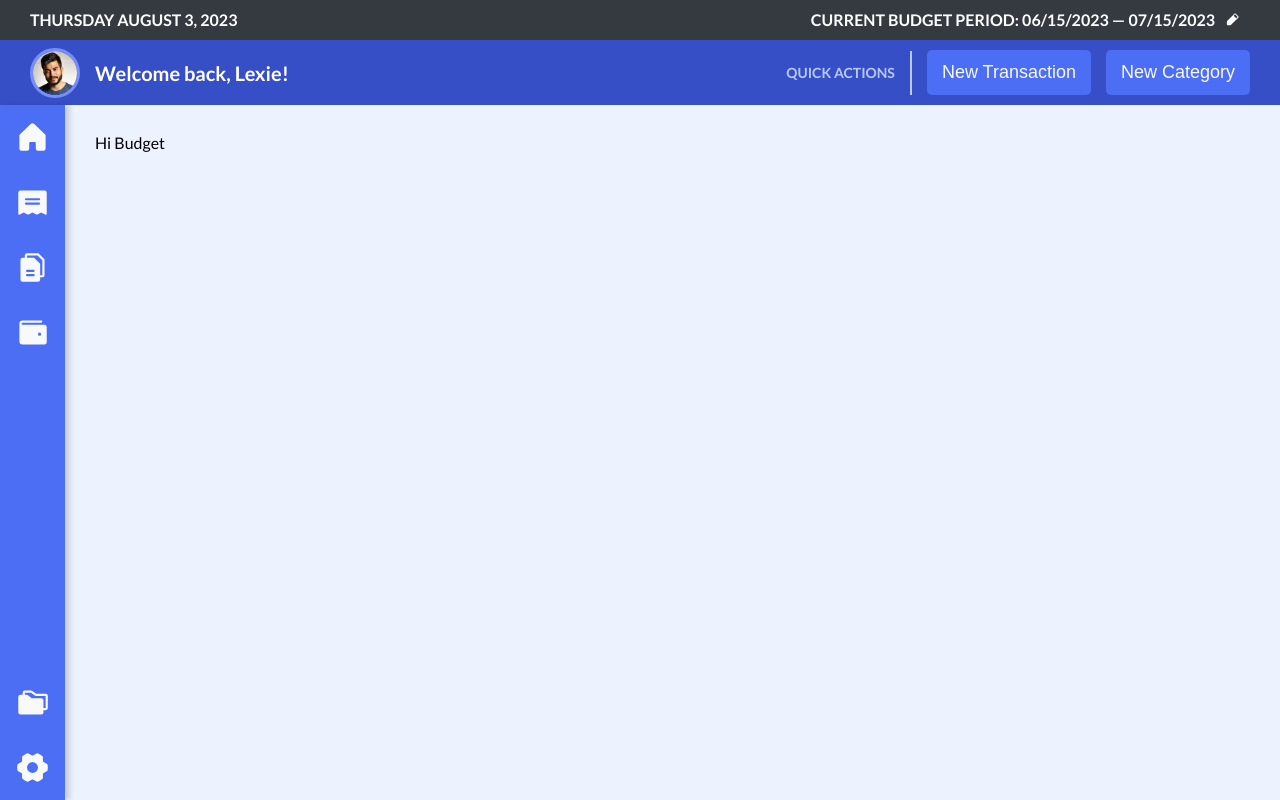
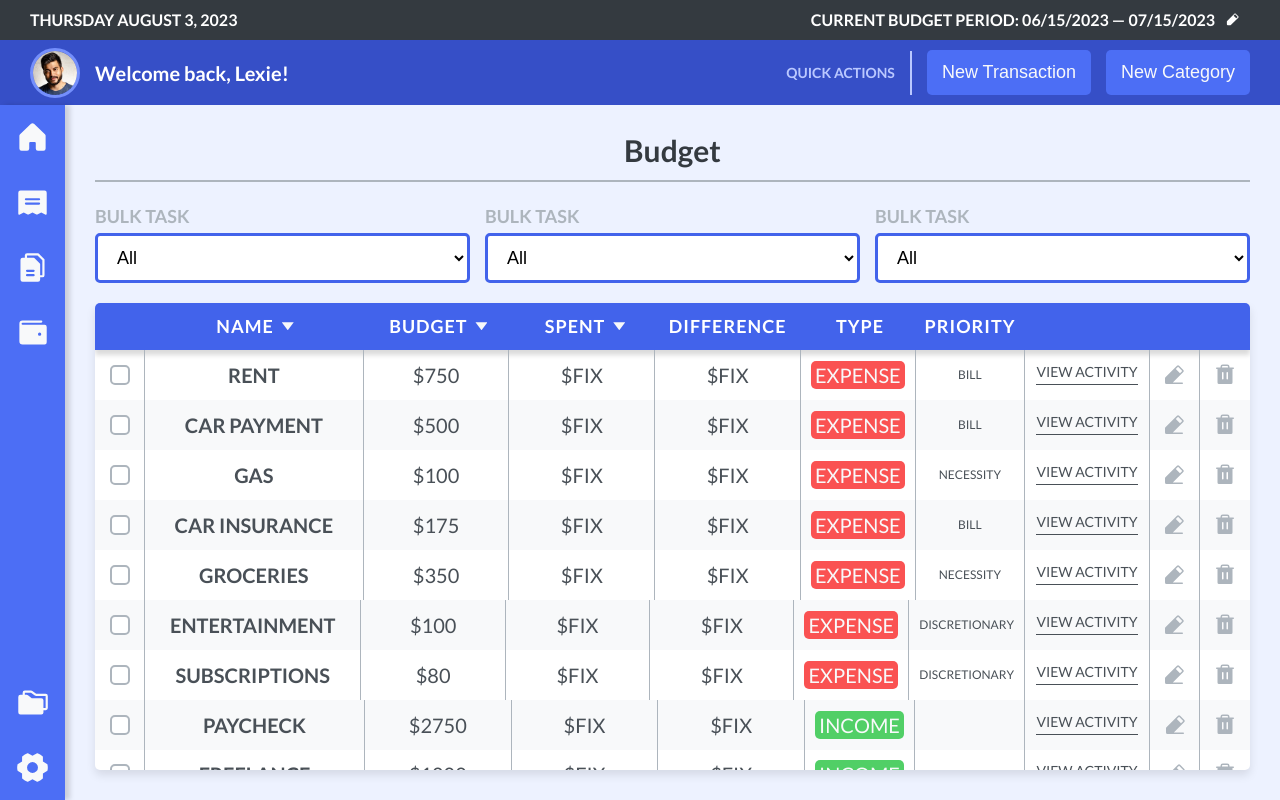
Before and after one commit to noah-d-whitney/budgetsmith-react-v1.0, a React (Create React App) app: page /budget in a window 1280 px wide. Built offline with nearby package versions, Linux system fonts and the light colour scheme.

Commit message:
FullBudgetTable and data selection logic

```diff
--- a/src/App.js
+++ b/src/App.js
@@ -6,10 +6,22 @@ import { Navbar } from "./components/Navbar";
 import { Routes, Route } from "react-router-dom";
 import { HomePage } from "./components/HomePage";
 import { BudgetPage } from "./components/BudgetPage";
+import { Category } from "./dataClasses";
 
 function App() {
   const [firstName, setFirstName] = useState("Lexie");
   const [startingBalance, setStartingBalance] = useState(1000);
+  const [categories, setCategories] = useState([
+    new Category("rent", "expense", 750, "bill"),
+    new Category("car payment", "expense", 500, "bill"),
+    new Category("gas", "expense", 100, "necessity"),
+    new Category("car insurance", "expense", 175, "bill"),
+    new Category("groceries", "expense", 350, "necessity"),
+    new Category("entertainment", "expense", 100, "discretionary"),
+    new Category("subscriptions", "expense", 80, "discretionary"),
+    new Category("paycheck", "income", 2750),
+    new Category("freelance", "income", 1000),
+  ]);
 
   class ActionBarAction {
     constructor(action, onClick) {
@@ -39,8 +51,12 @@ function App() {
           <Navbar />
 
           <Routes>
-            <Route exact path="/" Component={HomePage} />
-            <Route exact path="/budget" Component={BudgetPage} />
+            <Route exact path="/" element={<HomePage />} />
+            <Route
+              exact
+              path="/budget"
+              element={<BudgetPage categories={categories} />}
+            />
           </Routes>
         </div>
       </main>
--- a/src/components/BudgetPage.js
+++ b/src/components/BudgetPage.js
@@ -1,3 +1,12 @@
-export function BudgetPage() {
-  return <div className="container--view page__budget">Hi Budget</div>;
+import { FullBudgetTable } from "./FullBudgetTable";
+import { TableTaskBar } from "./TableTaskBar";
+
+export function BudgetPage({ categories }) {
+  return (
+    <div className="container--view page__budget">
+      <h1 className="page-title">Budget</h1>
+      <TableTaskBar />
+      <FullBudgetTable categories={categories} />
+    </div>
+  );
 }
--- /dev/null
+++ b/src/components/Dropdown.js
@@ -0,0 +1,15 @@
+import { useState } from "react";
+
+export function Dropdown({ options }) {
+  const [selected, setSelected] = useState();
+
+  return (
+    <select name="" id="" className="dropdown">
+      {options.map((option) => (
+        <option key={crypto.randomUUID()} value={option}>
+          {option}
+        </option>
+      ))}
+    </select>
+  );
+}
--- /dev/null
+++ b/src/components/FullBudgetTable.js
@@ -0,0 +1,70 @@
+import { useState } from "react";
+import { FullBudgetTableRow } from "./FullBudgetTableRow";
+
+export function FullBudgetTable({ categories }) {
+  const [selectedIDs, setSelectedIDs] = useState([]);
+  const [sorted, setSorted] = useState(null);
+
+  function toggleSelectedID(id) {
+    setSelectedIDs((selected) =>
+      selected.includes(id)
+        ? selected.filter((item) => item !== id)
+        : [...selected, id]
+    );
+  }
+
+  function deselectAll() {
+    setSelectedIDs([]);
+  }
+
+  console.log(selectedIDs);
+  return (
+    <div className="fullpage-table fullpage-table--categories">
+      <div className="fullpage-table__row fullpage-table__row--header">
+        <div className="fullpage-table__cell--heading">
+          {selectedIDs.length > 0 ? (
+            <div
+              onClick={deselectAll}
+              className="checkbox checkbox--table checkbox--table--bulk"
+            >
+              <div className="checkbox--table--bulk__icon"></div>
+            </div>
+          ) : null}
+        </div>
+        <div className="fullpage-table__cell--heading">
+          <span>name</span>
+          <div
+            onClick={() => setSorted("name")}
+            className="fullpage-table__cell--heading__sort-icon"
+          ></div>
+        </div>
+        <div className="fullpage-table__cell--heading">
+          <span>budget</span>
+          <div className="fullpage-table__cell--heading__sort-icon"></div>
+        </div>
+        <div className="fullpage-table__cell--heading">
+          <span>spent</span>
+          <div className="fullpage-table__cell--heading__sort-icon"></div>
+        </div>
+        <div className="fullpage-table__cell--heading">
+          <span>difference</span>
+        </div>
+        <div className="fullpage-table__cell--heading">type</div>
+        <div className="fullpage-table__cell--heading">priority</div>
+        <div className="fullpage-table__cell--heading"></div>
+        <div className="fullpage-table__cell--heading"></div>
+        <div className="fullpage-table__cell--heading"></div>
+      </div>
+      <div id="budget-table-body" className="fullpage-table__body">
+        {categories.map((cat) => (
+          <FullBudgetTableRow
+            data={cat}
+            setSelected={toggleSelectedID}
+            selectedIDs={selectedIDs}
+            key={cat.id}
+          />
+        ))}
+      </div>
+    </div>
+  );
+}
--- /dev/null
+++ b/src/components/FullBudgetTableRow.js
@@ -0,0 +1,64 @@
+import { TableCheckbox } from "./TableCheckbox";
+
+export function FullBudgetTableRow({ setSelected, selectedIDs, data }) {
+  return (
+    <div className="fullpage-table__row fullpage-table__row--body">
+      <div className="fullpage-table__cell--body value--checkbox">
+        <TableCheckbox
+          setSelected={() => setSelected(data.id)}
+          selected={selectedIDs.includes(data.id) ? true : false}
+        />
+      </div>
+
+      <div className="fullpage-table__cell--body value--category">
+        {data.name}
+      </div>
+
+      <div className="fullpage-table__cell--body value--budget">
+        ${Math.abs(data.budget)}
+      </div>
+
+      <div className="fullpage-table__cell--body value--spent">$FIX</div>
+      <div className="fullpage-table__cell--body value--difference">$FIX</div>
+
+      <div className="fullpage-table__cell--body value--type">
+        <div
+          className={`fullpage-table__type-card ${
+            data.type === "expense" ? "bg-red" : "bg-green"
+          }`}
+        >
+          {data.type}
+        </div>
+      </div>
+
+      <div className="fullpage-table__cell--body value--tag">
+        <div>{data.tag}</div>
+      </div>
+
+      <div className="fullpage-table__cell--body value--view-activity">
+        <a className="fullpage-table__view-activity" href="">
+          View activity
+        </a>
+      </div>
+
+      <div className="fullpage-table__cell--body value--edit">
+        <svg
+          className="fullpage-table__edit-icon"
+          xmlns="http://www.w3.org/2000/svg"
+          viewBox="0 0 256 256"
+        >
+          <path d="M227.32,73.37,182.63,28.69a16,16,0,0,0-22.63,0L36.69,152A15.86,15.86,0,0,0,32,163.31V208a16,16,0,0,0,16,16H216a8,8,0,0,0,0-16H115.32l112-112A16,16,0,0,0,227.32,73.37ZM192,108.69,147.32,64l24-24L216,84.69Z"></path>
+        </svg>
+      </div>
+      <div className="fullpage-table__cell--body value--delete">
+        <svg
+          className="fullpage-table__delete-icon"
+          xmlns="http://www.w3.org/2000/svg"
+          viewBox="0 0 256 256"
+        >
+          <path d="M216,48H176V40a24,24,0,0,0-24-24H104A24,24,0,0,0,80,40v8H40a8,8,0,0,0,0,16h8V208a16,16,0,0,0,16,16H192a16,16,0,0,0,16-16V64h8a8,8,0,0,0,0-16ZM112,168a8,8,0,0,1-16,0V104a8,8,0,0,1,16,0Zm48,0a8,8,0,0,1-16,0V104a8,8,0,0,1,16,0Zm0-120H96V40a8,8,0,0,1,8-8h48a8,8,0,0,1,8,8Z"></path>
+        </svg>
+      </div>
+    </div>
+  );
+}
--- /dev/null
+++ b/src/components/TableCheckbox.js
@@ -0,0 +1,16 @@
+export function TableCheckbox({ setSelected, selected }) {
+  return (
+    <div
+      onClick={setSelected}
+      className={`checkbox checkbox--table ${selected ? "filled" : null}`}
+    >
+      <svg
+        className="checkbox__icon"
+        xmlns="http://www.w3.org/2000/svg"
+        viewBox="0 0 256 256"
+      >
+        <path d="M243.33,90.91,114.92,219.31a16,16,0,0,1-22.63,0l-71.62-72a16,16,0,0,1,0-22.61l24-24a16,16,0,0,1,22.57-.06l36.64,35.27.11.11h0l92.73-91.37a16,16,0,0,1,22.58,0l24,23.56A16,16,0,0,1,243.33,90.91Z"></path>
+      </svg>
+    </div>
+  );
+}
--- /dev/null
+++ b/src/components/TableTaskBar.js
@@ -0,0 +1,20 @@
+import { Dropdown } from "./Dropdown";
+
+export function TableTaskBar() {
+  return (
+    <div className="taskbar margin-small">
+      <div class="taskbar-itemcontainer">
+        <label class="label label--action">Bulk Task</label>
+        <Dropdown options={["All", "Income", "Expenses"]} />
+      </div>
+      <div class="taskbar-itemcontainer">
+        <label class="label label--action">Bulk Task</label>
+        <Dropdown options={["All", "Income", "Expenses"]} />
+      </div>
+      <div class="taskbar-itemcontainer">
+        <label class="label label--action">Bulk Task</label>
+        <Dropdown options={["All", "Income", "Expenses"]} />
+      </div>
+    </div>
+  );
+}
--- a/src/css/style.css
+++ b/src/css/style.css
@@ -873,6 +873,7 @@ td {
   display: flex;
   align-items: center;
   justify-content: space-between;
+  font-size: 1.8rem;
 }
 .dropdown__icon {
   height: 2rem;
@@ -880,7 +881,6 @@ td {
 }
 .dropdown__text {
   flex-grow: 1;
-  font-size: 1.8rem;
 }
 .dropdown__menu {
   box-sizing: content-box;
--- /dev/null
+++ b/src/dataClasses.js
@@ -0,0 +1,11 @@
+// ANCHOR Category{}
+export class Category {
+  constructor(name, type, budget, tag) {
+    this.type = type;
+    this.name = name;
+    this.budget = type === "expense" ? -budget : budget;
+    this.tag = tag;
+    this.dataType = "category";
+    this.id = crypto.randomUUID();
+  }
+}
--- a/src/sass/components/_dropdown.scss
+++ b/src/sass/components/_dropdown.scss
@@ -7,6 +7,7 @@
   @include border($primary__blue-medium-dark, 3px);
   @include dimensions(5rem, 100%);
   @include flex(space-between);
+  font-size: 1.8rem;
 
   &__icon {
     height: 2rem;
@@ -15,7 +16,6 @@
 
   &__text {
     flex-grow: 1;
-    font-size: 1.8rem;
   }
 
   &__menu {
--- a/src/sass/components/_tables.scss
+++ b/src/sass/components/_tables.scss
@@ -143,7 +143,7 @@
   flex-direction: column;
   justify-content: flex-start;
 
-  [class*='__cell'] {
+  [class*="__cell"] {
     @include flex(center);
     text-transform: uppercase;
   }
```
Also changed, not shown: src/components/Navbar.js (+6 -6 lines), 1 other file (tests, documents, lock files or other folders).
